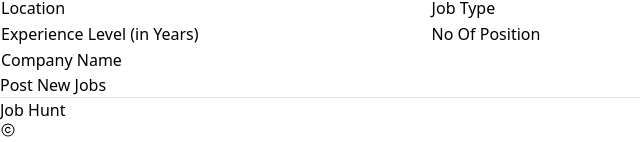
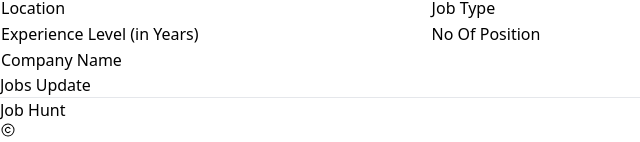
Before and after one commit to Jedhepradip/Job-Portals-App-frontend, a React (Vite) app: page /EditJobsPost/1 in a window 1280 px wide. Shown: the part 373-515 px from the top of the page, without its empty margins (0-640 px from the left). Built offline with nearby package versions, Linux system fonts and the light colour scheme; no server answers.

Commit message:
jobs updated Successfully

```diff
--- a/src/Pages/EditJobsPost.tsx
+++ b/src/Pages/EditJobsPost.tsx
@@ -76,8 +76,10 @@ const EditJobsPost: React.FC = () => {
         formData.append("position", data.position);
         formData.append("experienceLevel", data.experienceLevel);
 
+        console.log([...formData]);
+
         try {
-            const response = await axios.post(`http://localhost:8000/Jobs/Admin/PostJobs/${id}`, formData, {
+            const response = await axios.put(`http://localhost:8000/Jobs/Admin/Jobs/Update/${id}`, formData, {
                 headers: {
                     "Content-Type": "application/json",
                     authorization: `Bearer ${localStorage.getItem("Token")}`,
@@ -204,7 +206,7 @@ const EditJobsPost: React.FC = () => {
                                     </td>
                                 </tr> <tr className='flex items-center space-x-2'>
                                     <td className="w-[50%]">
-                                    <label className='block text-lg font-medium font-serif text-gray-700 px-1'>Company Name</label>
+                                        <label className='block text-lg font-medium font-serif text-gray-700 px-1'>Company Name</label>
                                         <span
                                             className="block w-full text-lg font-medium py-1.5 px-4 font-serif text-gray-700 border border-gray-300 rounded-lg focus:outline-none focus:ring-2 focus:ring-black">
                                             <span>{Jobsdefualt[0]?.companyName}</span>
@@ -212,7 +214,7 @@ const EditJobsPost: React.FC = () => {
                                     </td>
                                 </tr>
                                 <div className='w-full flex justify-center items-center'>
-                                    <button className='bg-black text-white py-1 w-full mt-2 rounded-lg font-serif text-[20px]'>Post New Jobs</button>
+                                    <button className='bg-black text-white py-1 w-full mt-2 rounded-lg font-serif text-[20px]'>Jobs Update</button>
                                 </div>
                             </div>
                         </table>
```
